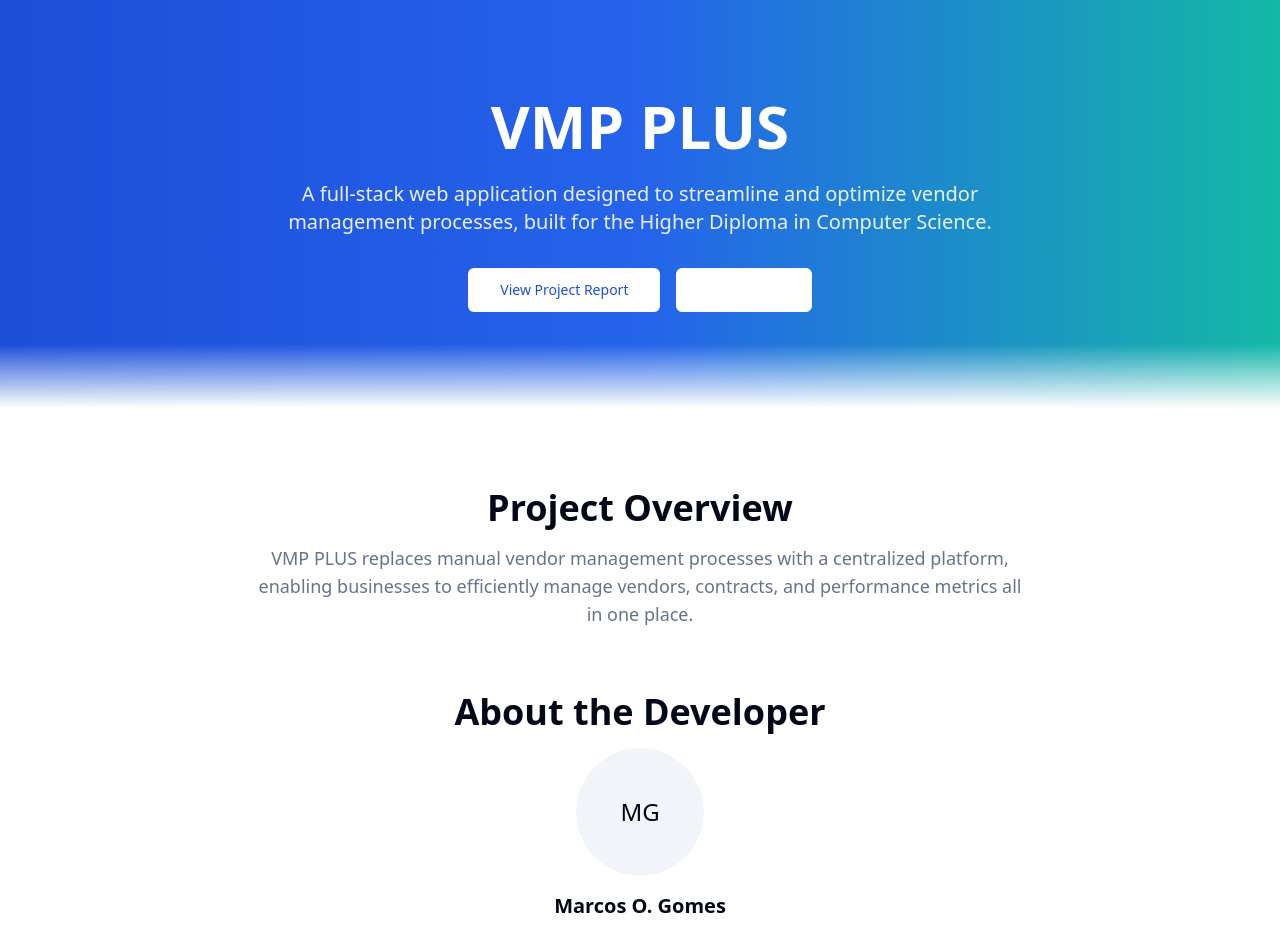
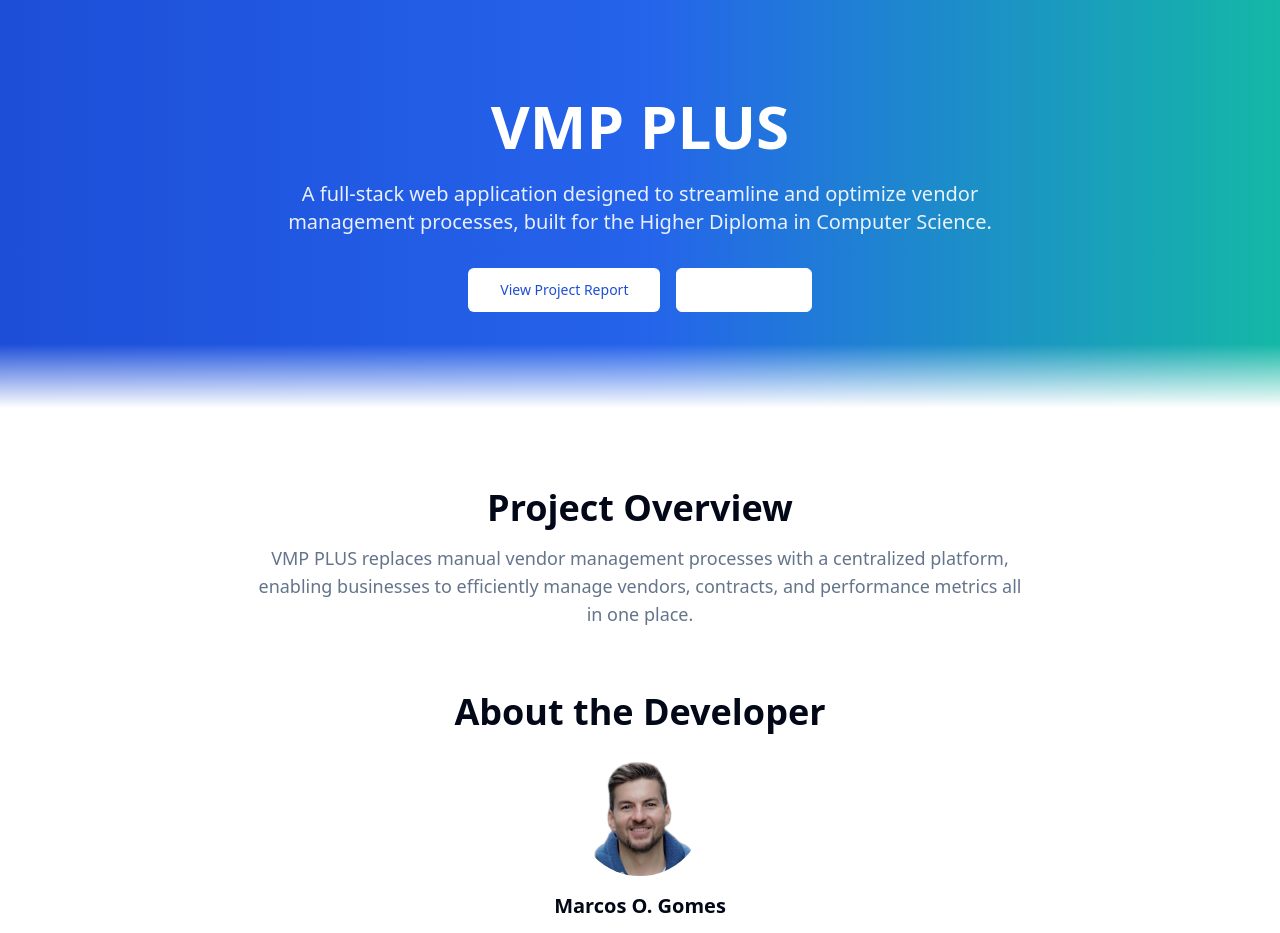
Before and after one commit to marcosogg/vmp-plus-showcase-front, a React (Vite) app: page / in a window 1280 px wide. Shown: the top 933 px of the page. Built offline with nearby package versions, Linux system fonts and the light colour scheme.

Commit message:
Add developer avatar
Update the developer section to use the new avatar image.

```diff
--- a/src/components/landing-page.tsx
+++ b/src/components/landing-page.tsx
@@ -1,7 +1,7 @@
 import React from "react";
 import { Button } from "@/components/ui/button";
 import { Card, CardContent, CardDescription, CardHeader, CardTitle } from "@/components/ui/card";
-import { Avatar, AvatarFallback } from "@/components/ui/avatar";
+import { Avatar, AvatarFallback, AvatarImage } from "@/components/ui/avatar";
 import {
   Github,
   ExternalLink,
@@ -60,6 +60,7 @@ const LandingPage = () => {
           <div className="max-w-3xl mx-auto text-center mb-12">
             <h2 className="text-3xl md:text-4xl font-bold mb-4">About the Developer</h2>
             <Avatar className="h-32 w-32 mx-auto mb-4">
+              <AvatarImage src="/avatar.PNG" alt="Marcos O. Gomes" />
               <AvatarFallback className="text-2xl">MG</AvatarFallback>
             </Avatar>
             <p className="text-xl font-semibold mb-2">Marcos O. Gomes</p>
```
